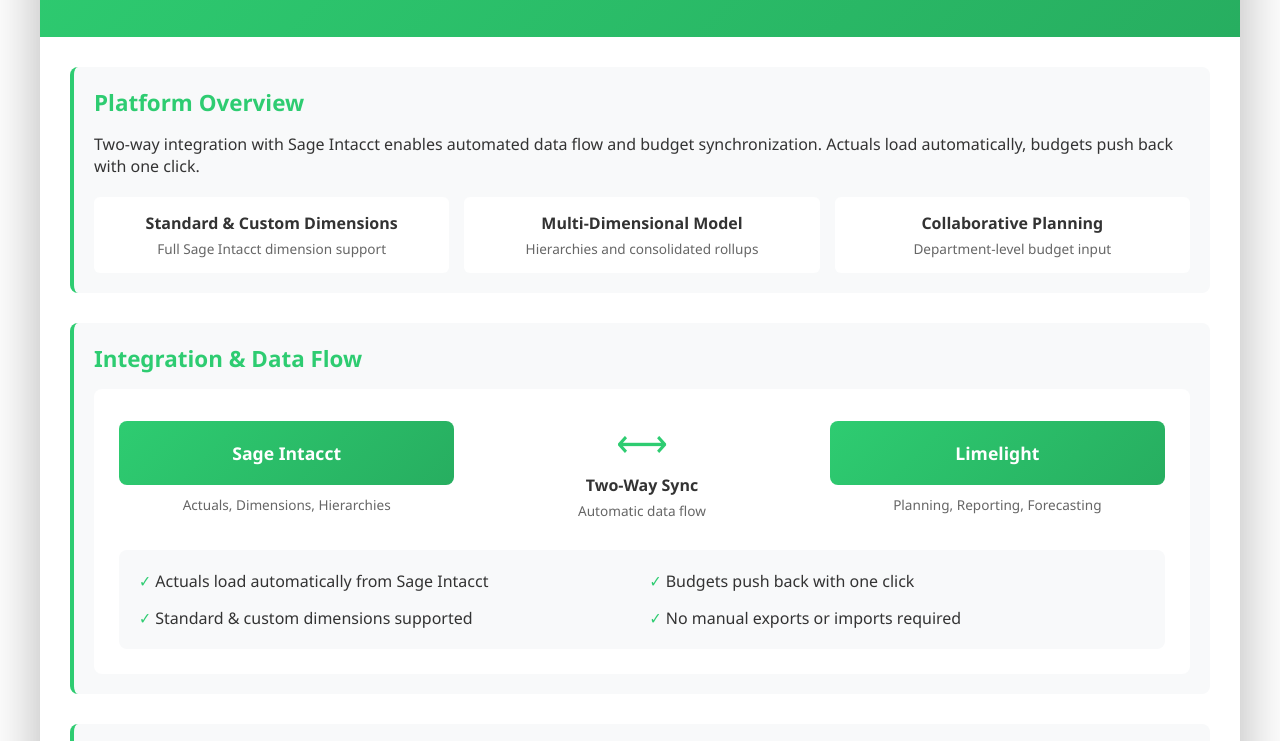
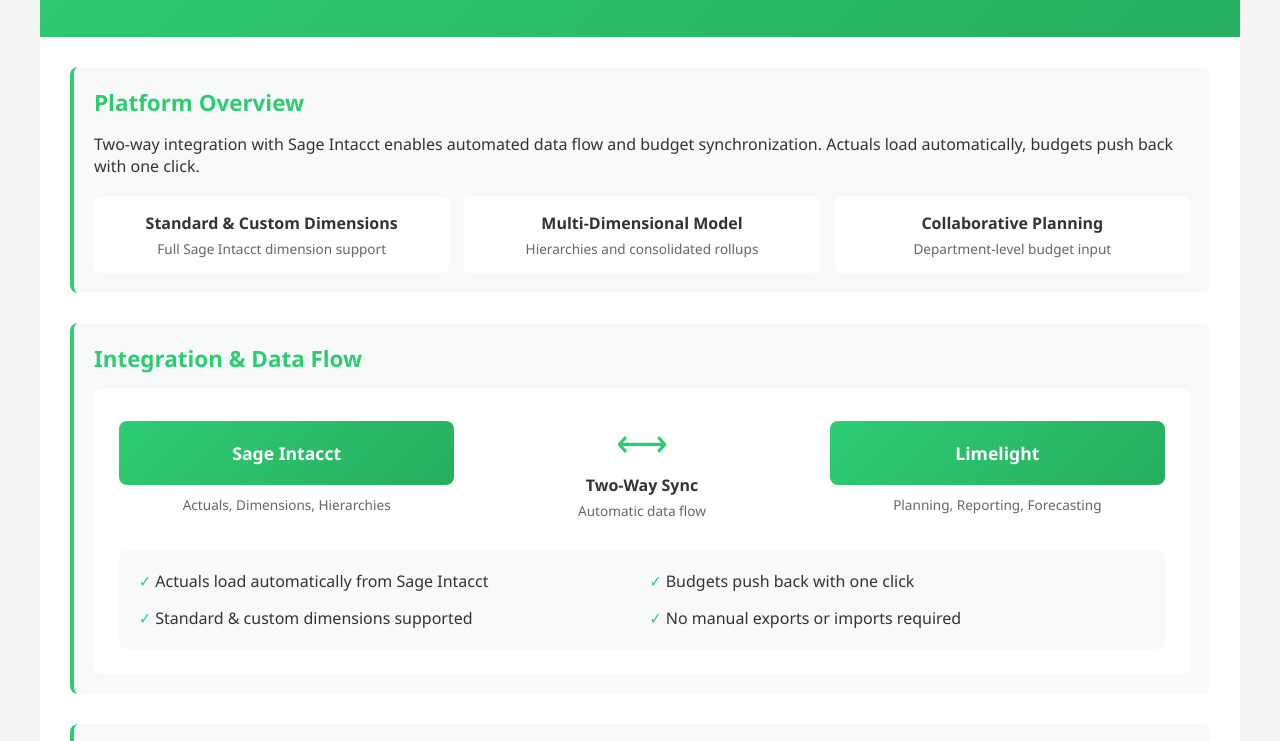
Before and after one commit to skulkar8-debug/GW, a plain HTML site: page index.html in a window 1280 px wide. Shown: the part 158-899 px from the top of the page. Drawn offline with Linux system fonts and the light colour scheme.

Commit message:
Update index.html

```diff
--- a/index.html
+++ b/index.html
@@ -13,7 +13,7 @@
 
         body {
             font-family: 'Segoe UI', Tahoma, Geneva, Verdana, sans-serif;
-            background: white;
+            background: #f5f5f5;
             padding: 20px;
             color: #333;
         }
@@ -23,7 +23,6 @@
             margin: 0 auto;
             background: white;
             border-radius: 12px;
-            box-shadow: 0 20px 60px rgba(0,0,0,0.3);
             overflow: hidden;
         }
 
```
